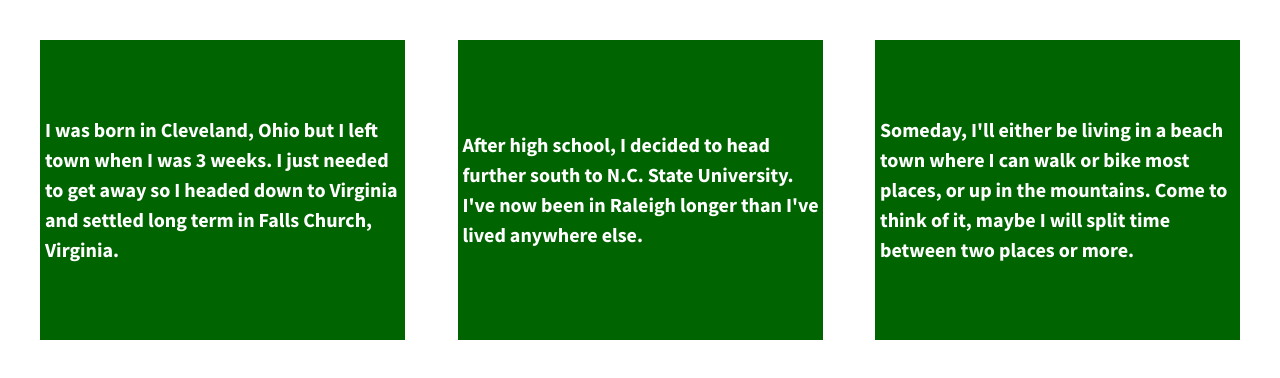
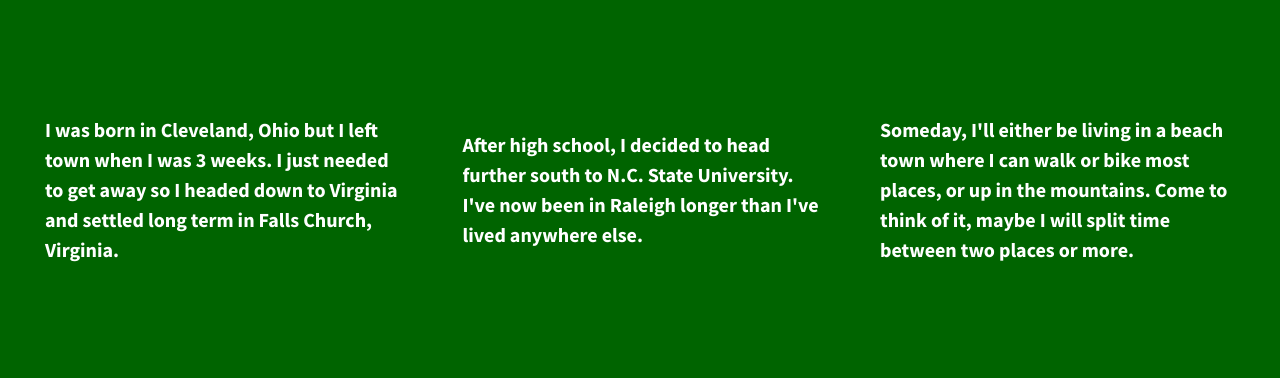
Before and after one commit to shershey1976/backtoflexbox, a plain HTML site: page 07.01-206-divs-flexbox-starter/index.html in a window 1280 px wide. Drawn offline with nearby package versions, Linux system fonts and the light colour scheme.

Commit message:
entire background color to dark green

```diff
--- a/07.01-206-divs-flexbox-starter/css/main.css
+++ b/07.01-206-divs-flexbox-starter/css/main.css
@@ -97,7 +97,7 @@ textarea {
 
 
 html {
-  background-color: #fff;
+  background-color: #006400;
   height: 100%;
 }
 
```
